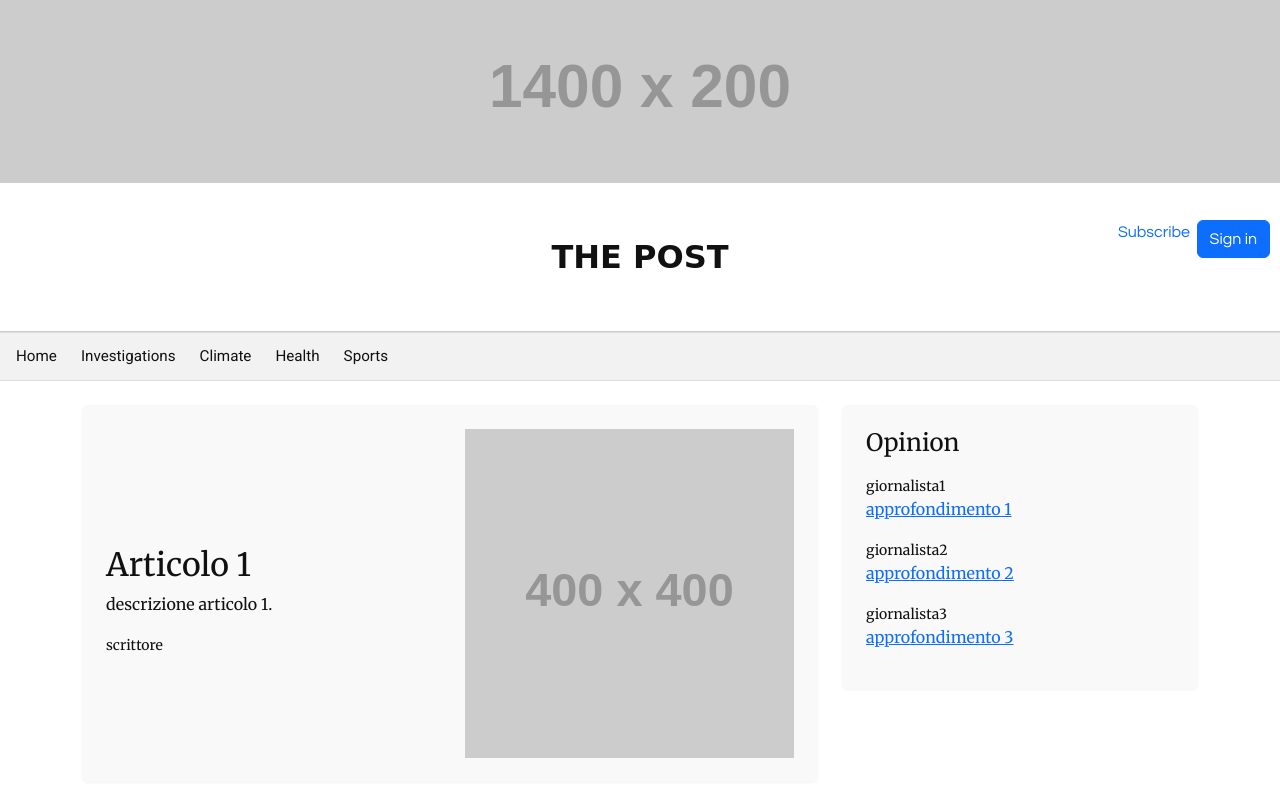
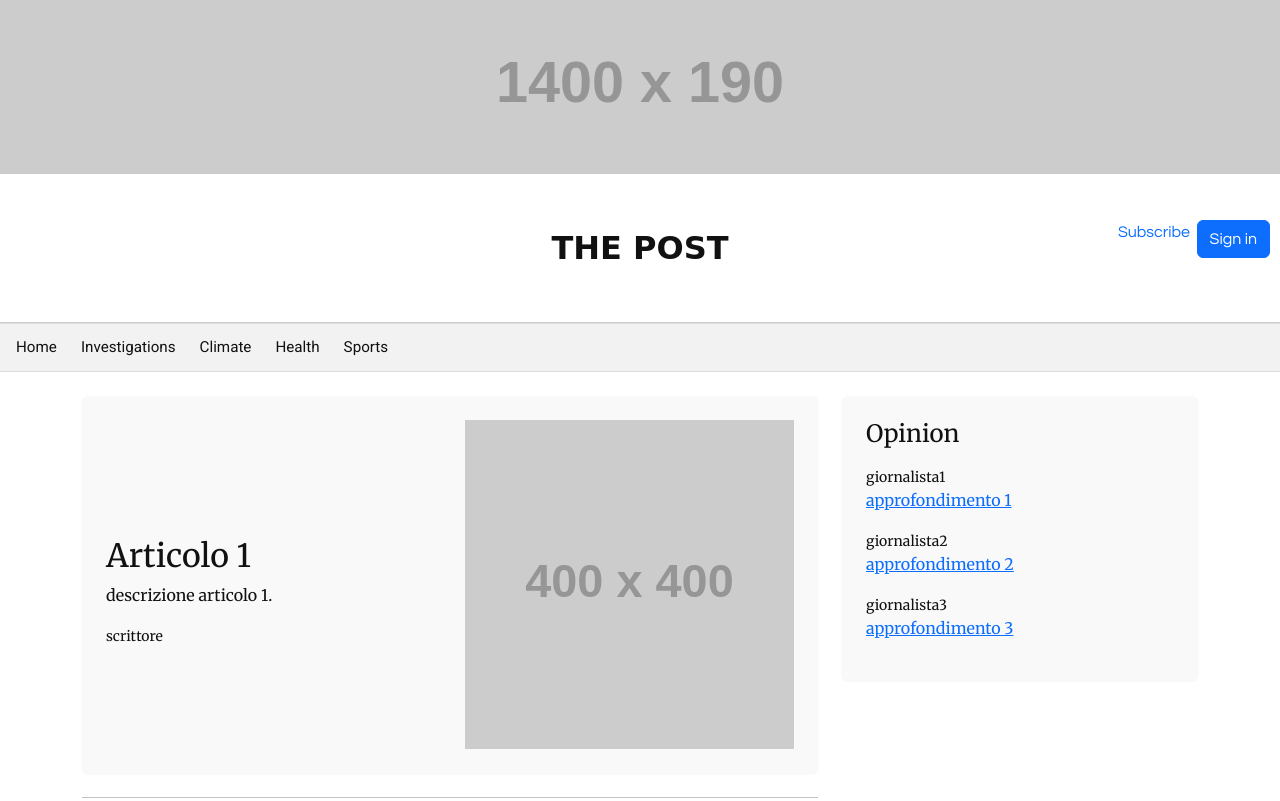
Before and after one commit to Alex-68-sys/layout, a website: page index.html in a window 1280 px wide. Shown: the top 801 px of the page. Drawn offline with nearby package versions, Linux system fonts and the light colour scheme; placeholder pictures from the web are drawn by us; a web font is replaced by a local one.

Commit message:
Update index.html new2

```diff
--- a/index.html
+++ b/index.html
@@ -11,7 +11,7 @@
  <link rel="stylesheet" href="style.css">
 </head>
 <body>
-<div class="w-100"><img src="https://placehold.co/1400x200" class="img-fluid w-100" alt="advertise"></div>
+<div class="w-100"><img src="https://placehold.co/1400x190" class="img-fluid w-100" alt="advertise"></div>
 <div class="container-fluid p-0">
 
     <header class="header-large">
```
